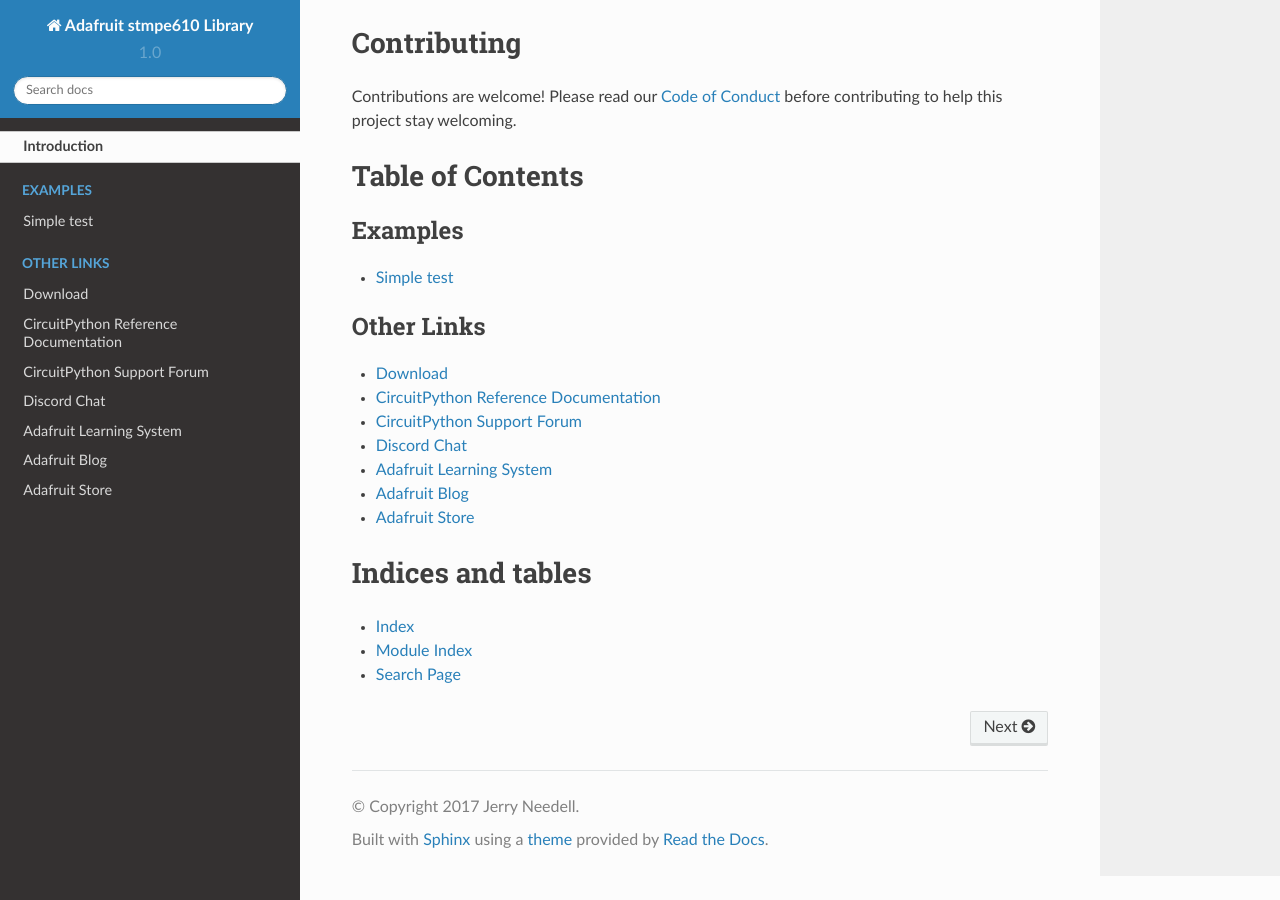
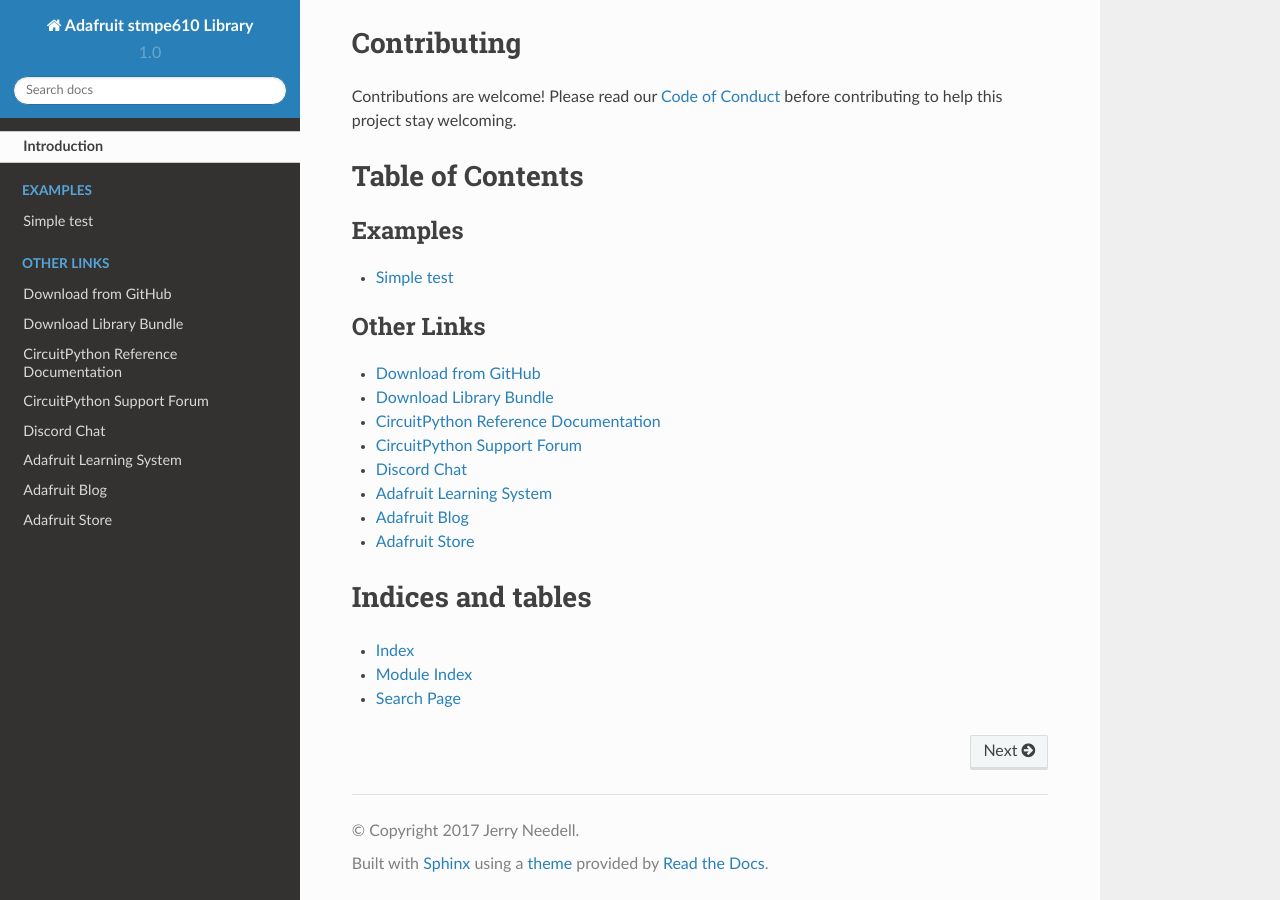
Before and after one commit to adafruit/Adafruit_CircuitPython_STMPE610, a Sphinx documentation site: the page built from docs/index.rst, in a window 1280 px wide and 900 px high, scrolled down 1275 px. Built offline with Sphinx 7.4.7 and the Read the Docs theme 2.0.0, drawn with Linux system fonts in a browser that asks for light colours.

Commit message:
Added cp.org link to index.rst

```diff
--- a/docs/index.rst
+++ b/docs/index.rst
@@ -31,7 +31,8 @@
 .. toctree::
     :caption: Other Links
 
-    Download <https://github.com/adafruit/adafruit_CircuitPython_stmpe610/releases/latest>
+    Download from GitHub <https://github.com/adafruit/adafruit_CircuitPython_stmpe610/releases/latest>
+    Download Library Bundle <https://circuitpython.org/libraries>
     CircuitPython Reference Documentation <https://docs.circuitpython.org>
     CircuitPython Support Forum <https://forums.adafruit.com/viewforum.php?f=60>
     Discord Chat <https://adafru.it/discord>
```
